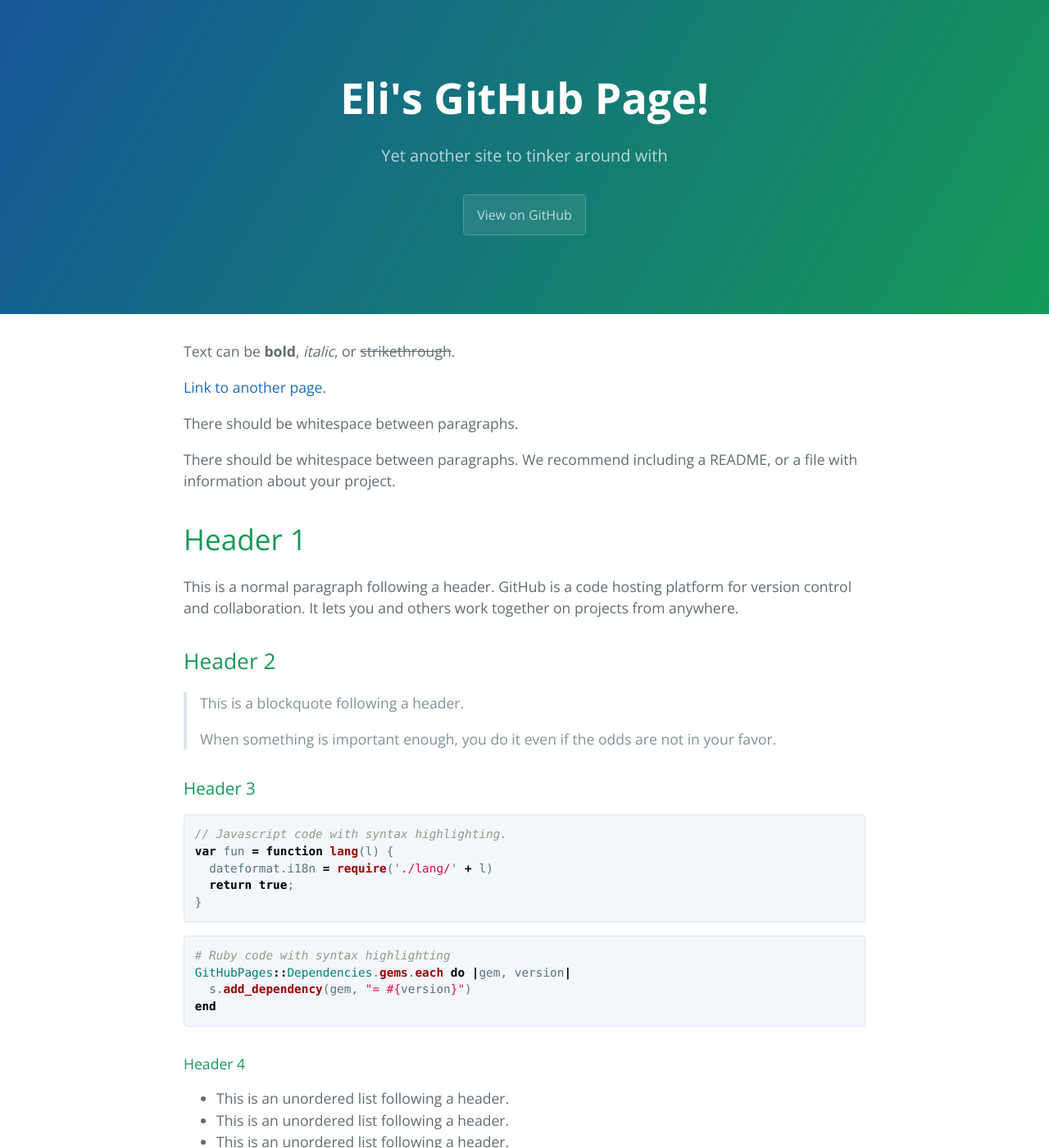
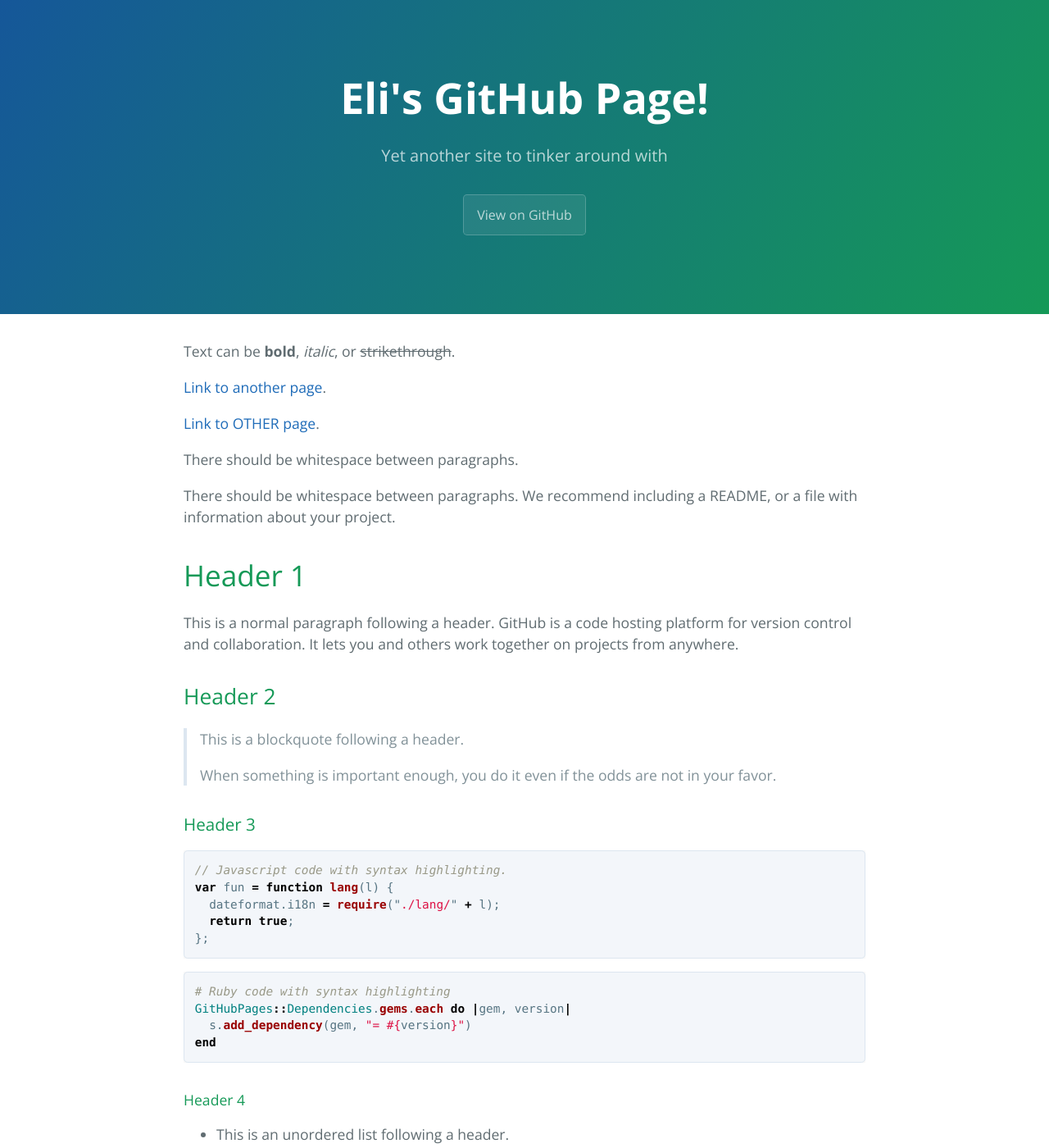
Before and after one commit to eli9000/ghpage-jekyll-test, a Jekyll site: the page built from index.md, in a window 1280 px wide and 1400 px high. Shown: the whole window at 82% size. Built offline with Jekyll 4.4.1, drawn with Linux system fonts in a browser that asks for light colours.

Commit message:
adding page

````diff
--- a/index.md
+++ b/index.md
@@ -5,6 +5,8 @@ layout: default
 Text can be **bold**, _italic_, or ~~strikethrough~~.
 
 [Link to another page](./another-page.html).
+
+[Link to OTHER page](./other-page.html).
 
 There should be whitespace between paragraphs.
 
@@ -25,9 +27,9 @@ This is a normal paragraph following a header. GitHub is a code hosting platform
 ```js
 // Javascript code with syntax highlighting.
 var fun = function lang(l) {
-  dateformat.i18n = require('./lang/' + l)
+  dateformat.i18n = require("./lang/" + l);
   return true;
-}
+};
 ```
 
 ```ruby
@@ -39,9 +41,9 @@ end
 
 #### Header 4
 
-*   This is an unordered list following a header.
-*   This is an unordered list following a header.
-*   This is an unordered list following a header.
+- This is an unordered list following a header.
+- This is an unordered list following a header.
+- This is an unordered list following a header.
 
 ##### Header 5
 
@@ -52,7 +54,7 @@ end
 ###### Header 6
 
 | head1        | head two          | three |
-|:-------------|:------------------|:------|
+| :----------- | :---------------- | :---- |
 | ok           | good swedish fish | nice  |
 | out of stock | good and plenty   | nice  |
 | ok           | good `oreos`      | hmm   |
@@ -60,14 +62,14 @@ end
 
 ### There's a horizontal rule below this.
 
-* * *
+---
 
 ### Here is an unordered list:
 
-*   Item foo
-*   Item bar
-*   Item baz
-*   Item zip
+- Item foo
+- Item bar
+- Item baz
+- Item zip
 
 ### And an ordered list:
 
@@ -100,7 +102,6 @@ end
 
 ![Branching](https://guides.github.com/activities/hello-world/branching.png)
 
-
 ### Definition lists can be used with HTML syntax.
 
 <dl>
````
Also changed, not shown: other-page.md (added, +9 -0 lines).
